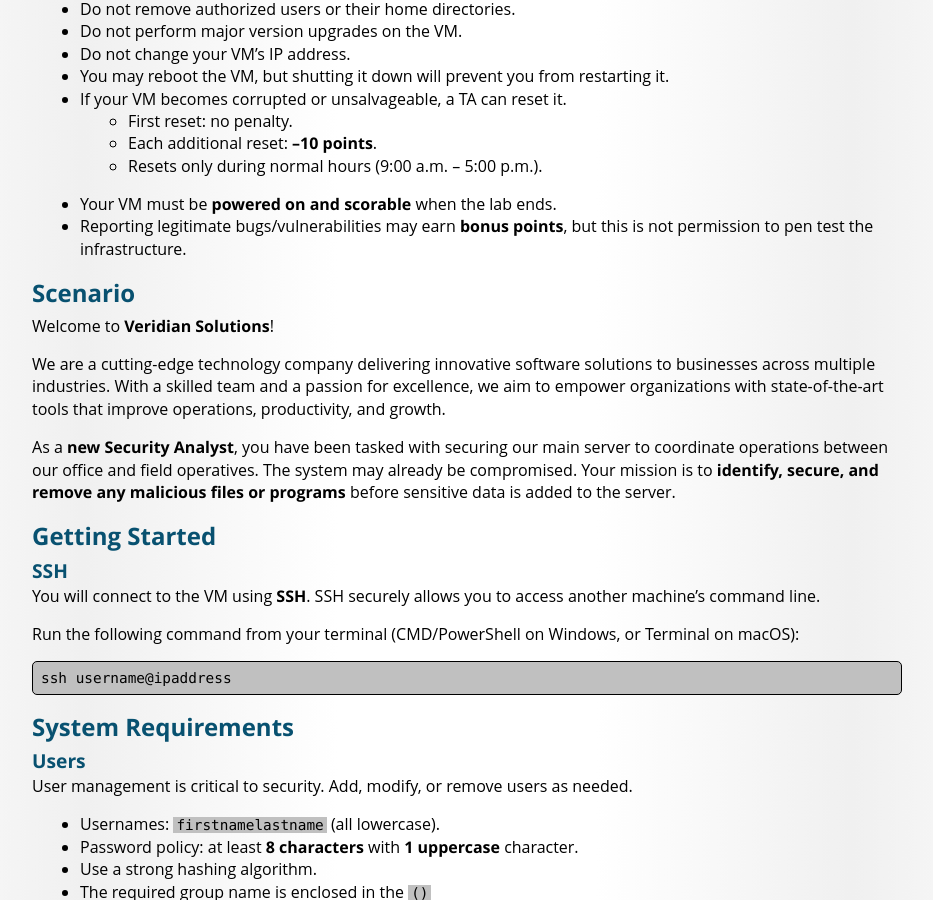
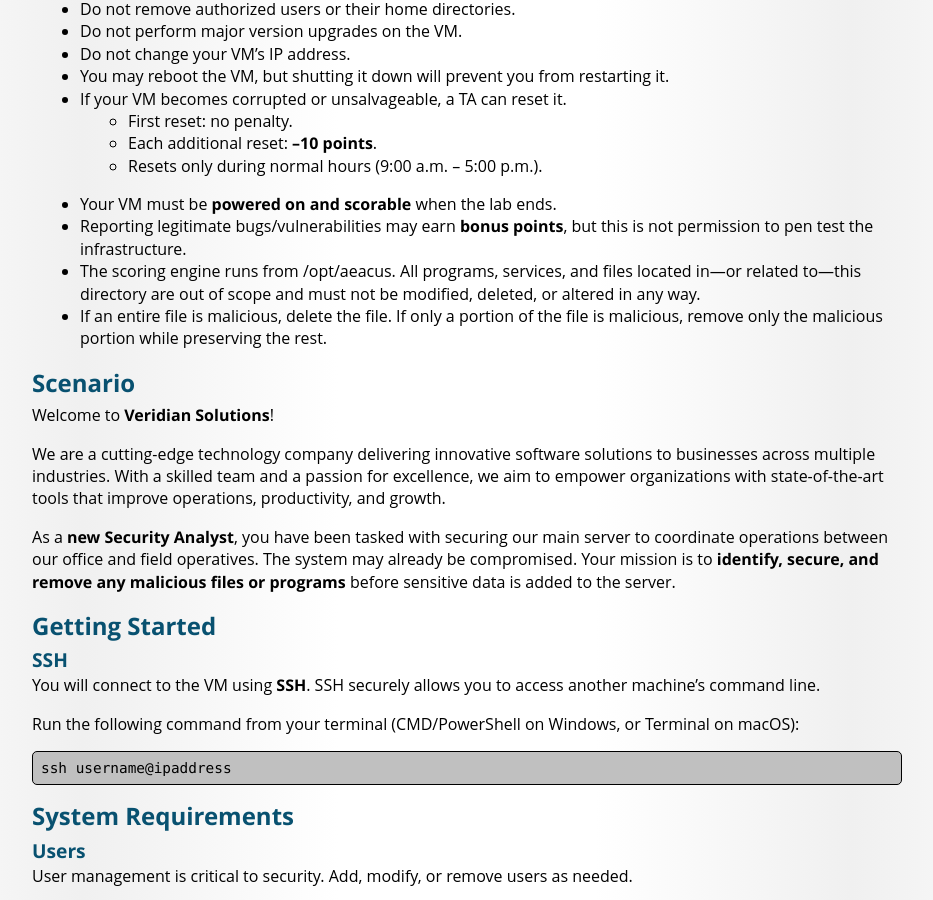
Before and after one commit to BYU-ITC-344/byu-itc-344.github.io, a Jekyll site: the page built from lab-7/index.md, in a window 1280 px wide and 900 px high, scrolled down 1328 px. Shown: the whole window, without its empty margins (173-1106 px from the left). Built offline with Jekyll 4.4.1, drawn with Linux system fonts in a browser that asks for light colours; some web fonts are replaced; our own code applies the rules of GitHub Pages for plain Markdown files; some of the changed text lies outside the part shown.

Commit message:
instructions update

```diff
--- a/lab-7/index.md
+++ b/lab-7/index.md
@@ -48,6 +48,9 @@
   - Resets only during normal hours (9:00 a.m. – 5:00 p.m.).
 - Your VM must be **powered on and scorable** when the lab ends.
 - Reporting legitimate bugs/vulnerabilities may earn **bonus points**, but this is not permission to pen test the infrastructure.
+- The scoring engine runs from /opt/aeacus. All programs, services, and files located in—or related to—this directory are out of scope and must not be modified, deleted, or altered in any way.
+- If an entire file is malicious, delete the file. If only a portion of the file is malicious, remove only the malicious portion while preserving the rest.
+
 
 ## Scenario
 
@@ -129,6 +132,7 @@
 - **UFW (Firewall)**
 
   - Rules must align with allowed critical services.
+  - Use only the standard protocols for the service
 
 
 ### Folder Permissions
@@ -169,7 +173,7 @@
 
 ### Packages
 
-- Ensure all packages are up to date.
+- Ensure all packages are up to date and stay up to date.
 - Install any missing **critical services**.
 
 
```
